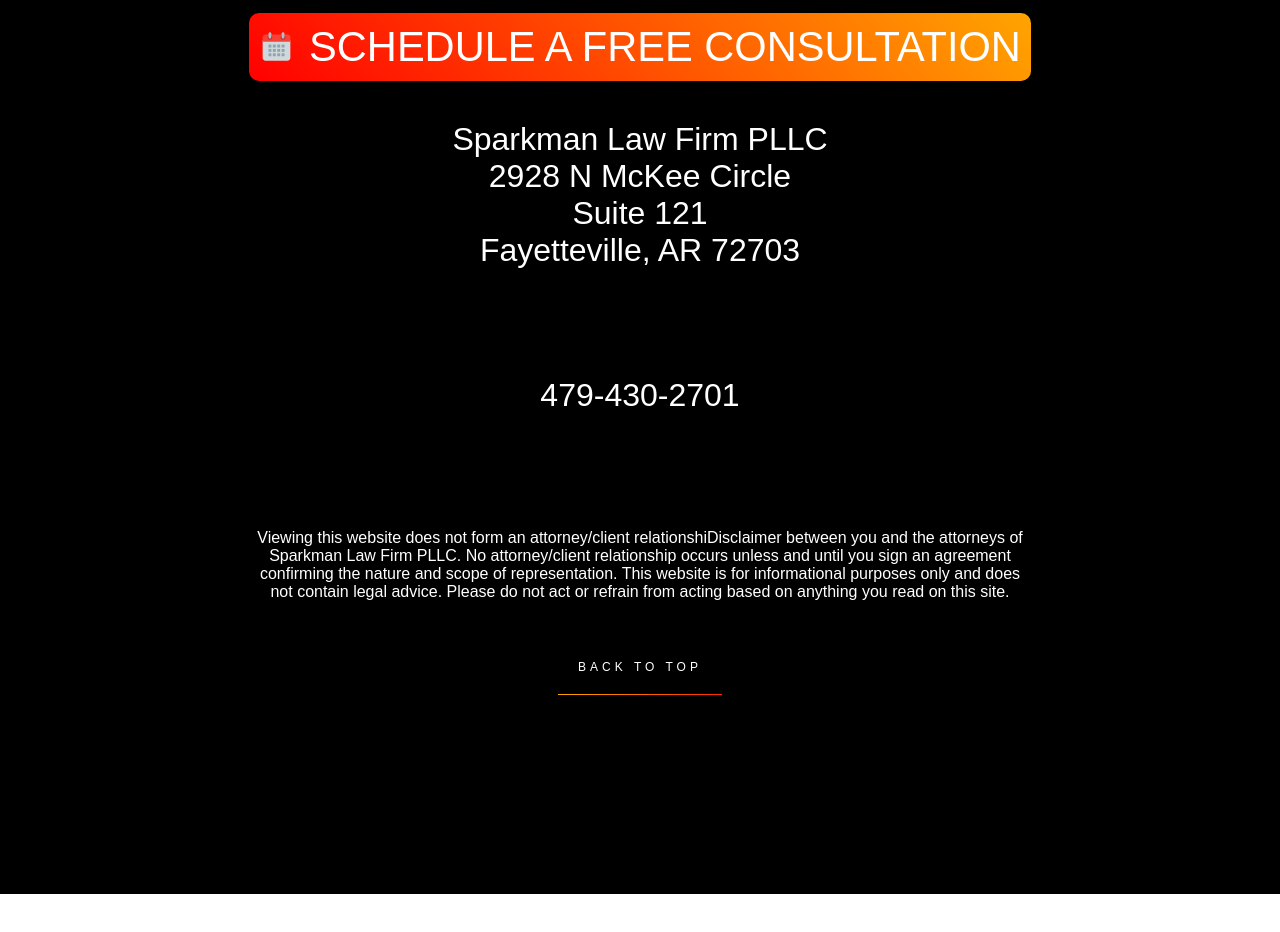
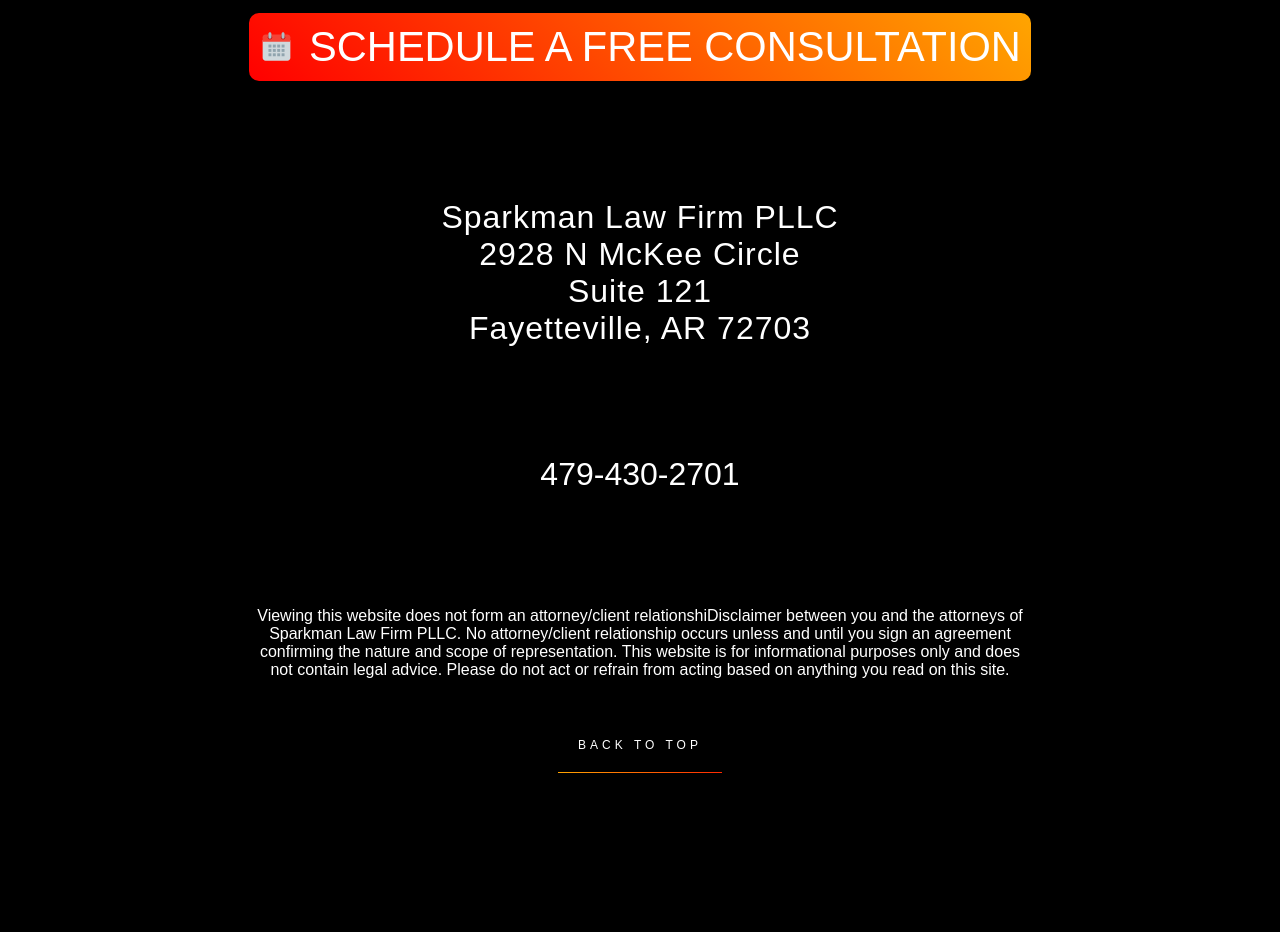
Before and after one commit to MattDeLaO/Sparkman-Law, a Gatsby site: page / in a window 1280 px wide. Shown: the part 5600-6532 px from the top of the page. Before the commit the page ends 6494 px from the top, so only its background shows below. Built offline with nearby package versions, Linux system fonts and the light colour scheme; Gatsby itself is replaced by a stand-in of ours.

Commit message:
spaced out the contact information - gave address margin

```diff
--- a/src/components/Address.js
+++ b/src/components/Address.js
@@ -7,8 +7,9 @@
   justify-content: center;
   text-align: center;
   height: 20%;
-  margin-top: 20px;
+  margin-top: 10%;
   margin-bottom: 10px;
+  letter-spacing: 1px;
   color: ${props => (props.secondary ? "black" : "white")};
 `
 export const Address = props => {
```
